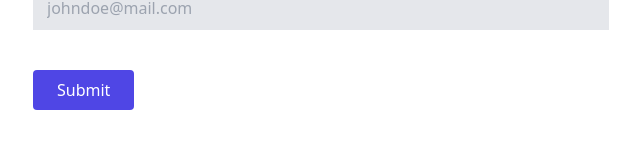
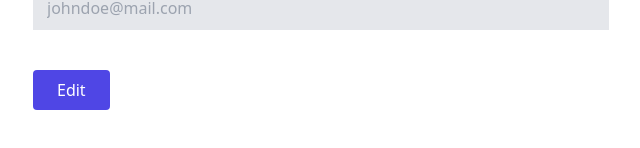
Before and after one commit to diasrafael1/crud-redux, a Next.js app: page /edit-user/1 in a window 1280 px wide. Shown: the part 346-494 px from the top of the page, without its empty margins (319-959 px from the left). Built offline with nearby package versions, Linux system fonts and the light colour scheme.

Commit message:
fix: correção no evento do botão

```diff
--- a/src/components/Button/index.tsx
+++ b/src/components/Button/index.tsx
@@ -1,5 +1,5 @@
 interface Props {
-  onClick: () => void;
+  onClick?: () => void;
   children: string;
 }
 
--- a/src/pages/add-user.tsx
+++ b/src/pages/add-user.tsx
@@ -46,7 +46,7 @@ const AddUser: NextPage = () => {
           value={values.email}
           onChange={changeValues}
         />
-        <Button onClick={() => {}}>Submit</Button>
+        <Button>Submit</Button>
       </form>
     </>
   );
--- a/src/pages/edit-user/[id].tsx
+++ b/src/pages/edit-user/[id].tsx
@@ -16,7 +16,7 @@ const EditUser: NextPage = () => {
     setValues({ ...values, [e.target.name]: e.target.value });
   }
 
-  function handleAddUser(e: FormEvent<HTMLFormElement>) {
+  function handleEditUser(e: FormEvent<HTMLFormElement>) {
     e.preventDefault();
     console.log(values);
     router.push("/");
@@ -30,7 +30,7 @@ const EditUser: NextPage = () => {
 
       <form
         className="mt-10 max-w-xl mx-auto"
-        onSubmit={(e) => handleAddUser(e)}
+        onSubmit={(e) => handleEditUser(e)}
       >
         <TextField
           label="Nome"
@@ -47,7 +47,7 @@ const EditUser: NextPage = () => {
           value={values.email}
           onChange={changeValues}
         />
-        <Button onClick={() => {}}>Submit</Button>
+        <Button>Edit</Button>
       </form>
     </>
   );
```
